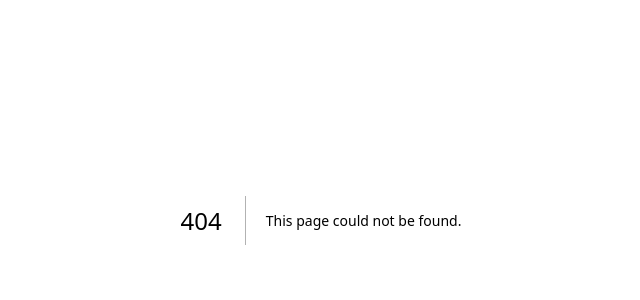
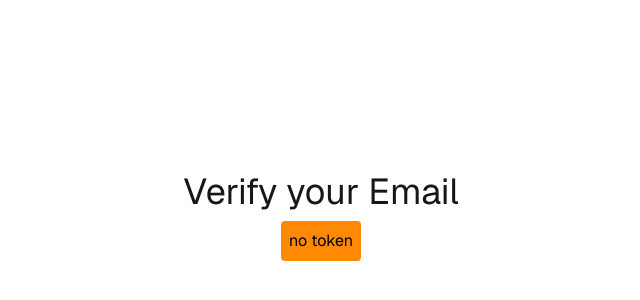
Before and after one commit to itssoumodip/auth-nextjs, a Next.js app: page /verifyemail in a window 1280 px wide. Before the commit this address had no page. Shown: the part 180-480 px from the top of the page, without its empty margins (319-959 px from the left). Built offline with nearby package versions, Linux system fonts and the light colour scheme.

Commit message:
Fix typos in verification token handling; add VerifyEmailPage component for email verification

```diff
--- a/src/app/api/verifyemail/route.ts
+++ b/src/app/api/verifyemail/route.ts
@@ -11,7 +11,7 @@ export async function POST(req: NextRequest) {
         const { token } = reqBody;
         console.log(token);
 
-        const user = await User.findOne({ verifyToken: token, veriifyTokenExpiry: { $gt: Date.now() }})
+        const user = await User.findOne({ verifyToken: token, verifyTokenExpiry: { $gt: Date.now() }})
 
         if (!user) {
             return NextResponse.json({ message: "Invalid or expired token" }, { status: 400 });
@@ -21,7 +21,7 @@ export async function POST(req: NextRequest) {
 
         user.isVerified = true;
         user.verifyToken = undefined;
-        user.veriifyTokenExpiry = undefined;
+        user.verifyTokenExpiry = undefined;
         await user.save();
 
         return NextResponse.json({
--- /dev/null
+++ b/src/app/verifyemail/page.tsx
@@ -0,0 +1,56 @@
+"use client";
+
+import axios from "axios";
+import Link from "next/link";
+import React from "react";
+import { useEffect, useState } from "react";
+
+
+export default function VerifyEmailPage() {
+    const [token, setToken] = useState("");
+    const [verified, setVerified] = useState(false);
+    const [error, setError] = useState(false);
+
+    const verifyUserEmail = async () => {
+        try {
+            await axios.post("/api/verifyemail", {token})
+            setVerified(true);
+        } catch (error: any) {
+            console.error("Error verifying email", error.response?.data?.error || error.message);
+            setError(true);
+        }
+    }
+
+    useEffect(() => {
+        const urlToken = window.location.search.split("=")[1];
+        setToken(urlToken || "");
+    }, [])
+
+    useEffect(() => {
+        if(token.length>0) {
+            verifyUserEmail();
+        }
+    }, [token])
+
+    return (
+        <div className="flex flex-col items-center justify-center min-h-screen py-2 font-[family-name:var(--font-geist-sans)]">
+            <h1 className="text-4xl">Verify your Email</h1>
+            <hr />
+            <h2 className="p-2 bg-orange-400 rounded m-2 text-black">{token ? `${token}` : "no token"}</h2>
+
+            {verified && (
+                <div className="flex flex-col items-center justify-center py-2 font-[family-name:var(--font-geist-sans)]">
+                    <h1 className="text-4xl text-green-400">Email verified successfully</h1>
+                    <Link href="/login" className="bg-blue-500 mt-4 text-white px-4 py-2 rounded-md hover:bg-blue-600 transition duration-200 ease-in-out">
+                        Go to Login
+                    </Link>
+                </div>
+            )}
+            {error && (
+                <div>
+                    <h2 className="rounded m-2 text-2xl bg-red-500 text-black">Error</h2>
+                </div>
+            )}
+        </div>
+    )
+}
--- a/src/helpers/mailer.ts
+++ b/src/helpers/mailer.ts
@@ -8,8 +8,8 @@ export const sendEmail = async ({ email, emailType, userId }: any) => {
 
         if (emailType === "VERIFY") {
             await User.findByIdAndUpdate(userId, {
-                varifyToken: hashedToken,
-                varifyTokenExpiry: Date.now() + 3600000
+                verifyToken: hashedToken,
+                verifyTokenExpiry: Date.now() + 3600000
             })
         } else if (emailType === "RESET") {
             await User.findByIdAndUpdate(userId, {
@@ -31,7 +31,7 @@ export const sendEmail = async ({ email, emailType, userId }: any) => {
             from: 'brsoumodip@gmail.com',
             to: email,
             subject: emailType === "VERIFY" ? "Verify your email" : "Reset your password",
-            html: `<p>Click <a href= "${process.env.DOMAIN}/verifyemail?token=${hashedToken}">here</a> to ${emailType === "VERIFY" ? "verify your email" : "reset your password"} or copy and paste the link below in your browser. <br> ${process.env.domain}/verifyemail?token=${hashedToken} <br> <br> This link will expire in 1 hour. <br> If you did not request this, please ignore this email. <br> Thank you! <br> <br> Regards, <br> Your App Team
+            html: `<p>Click <a href= "${process.env.DOMAIN}/verifyemail?token=${hashedToken}">here</a> to ${emailType === "VERIFY" ? "verify your email" : "reset your password"} or copy and paste the link below in your browser. <br> ${process.env.DOMAIN}/verifyemail?token=${hashedToken} <br> <br> This link will expire in 1 hour. <br> If you did not request this, please ignore this email. <br> Thank you! <br> <br> Regards, <br> Your App Team
              </p>`
         }
 
--- a/src/middleware.ts
+++ b/src/middleware.ts
@@ -4,7 +4,7 @@ import type { NextRequest } from 'next/server';
 export function middleware(request: NextRequest) {
     const path = request.nextUrl.pathname;
 
-    const isPublicPath = path === '/login' || path === '/signup';
+    const isPublicPath = path === '/login' || path === '/signup' || path === '/verifyemail';
 
     const token = request.cookies.get('token')?.value || '';
 
@@ -23,5 +23,6 @@ export const config = {
         '/profile',
         '/login',
         '/signup',
+        '/verifyemail',
     ]
 }
```
